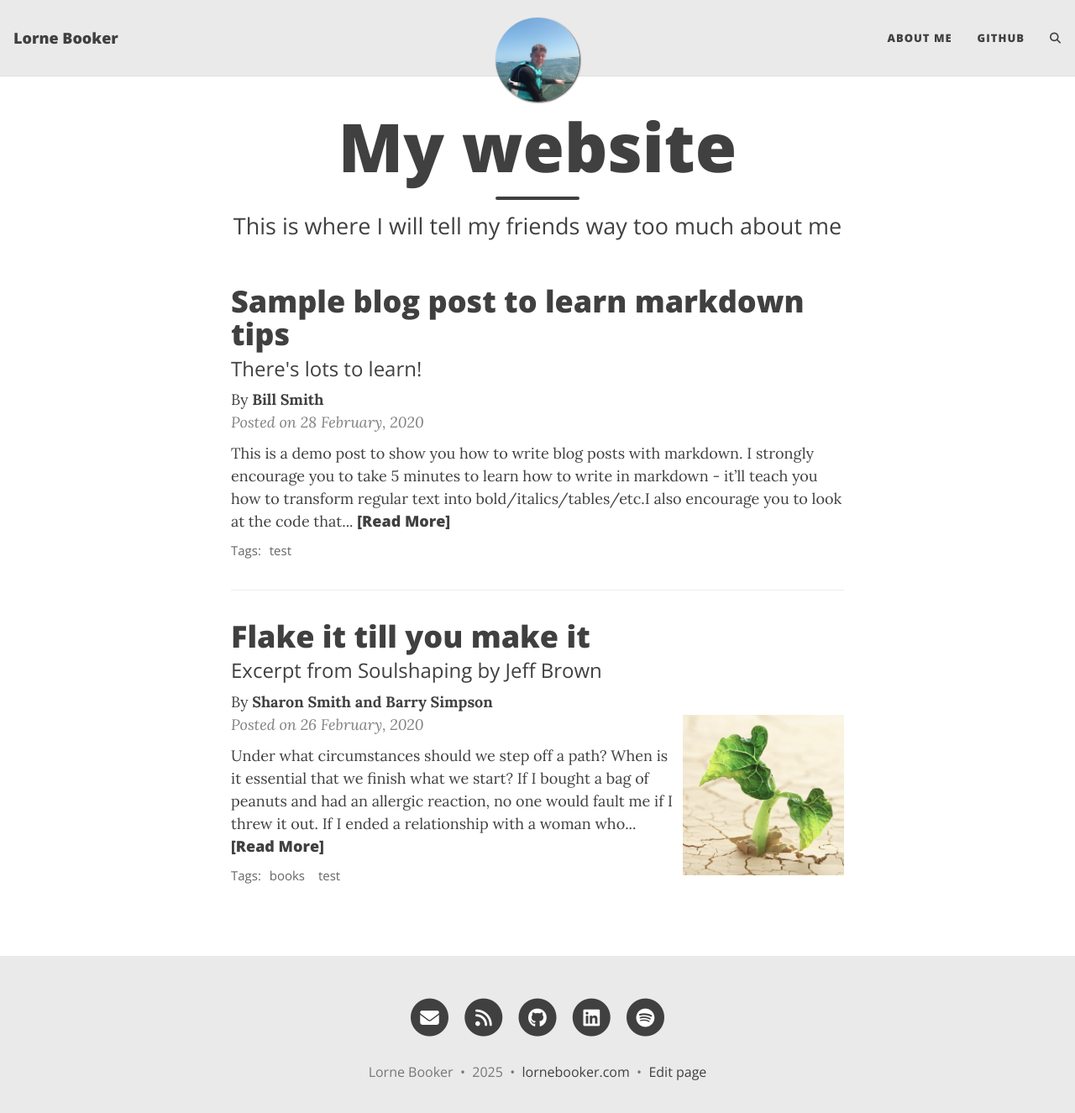
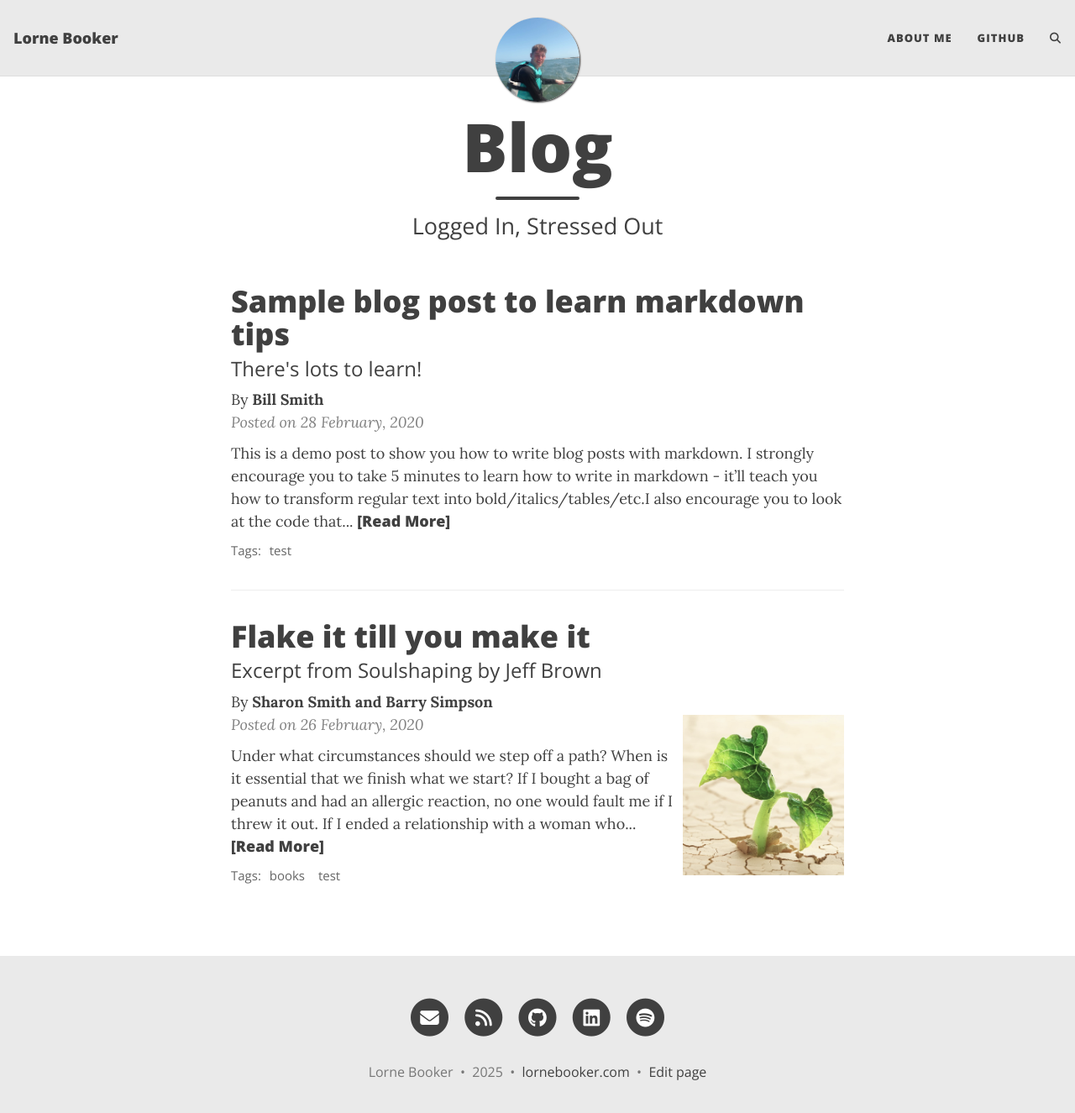
Before and after one commit to lornebookerr/lornebooker.com, a Jekyll site: the page built from index.html, in a window 1280 px wide and 1338 px high. Shown: the top 1325 px of the window at 84% size. Built offline with Jekyll 4.4.1, drawn with Linux system fonts in a browser that asks for light colours; the list of posts is cut into pages by our own code; comment, search, counter and statistics services are not loaded.

Commit message:
Update index.html

```diff
--- a/index.html
+++ b/index.html
@@ -1,5 +1,5 @@
 ---
 layout: home
-title: My website
-subtitle: This is where I will tell my friends way too much about me
+title: Blog
+subtitle: Logged In, Stressed Out
 ---
```
